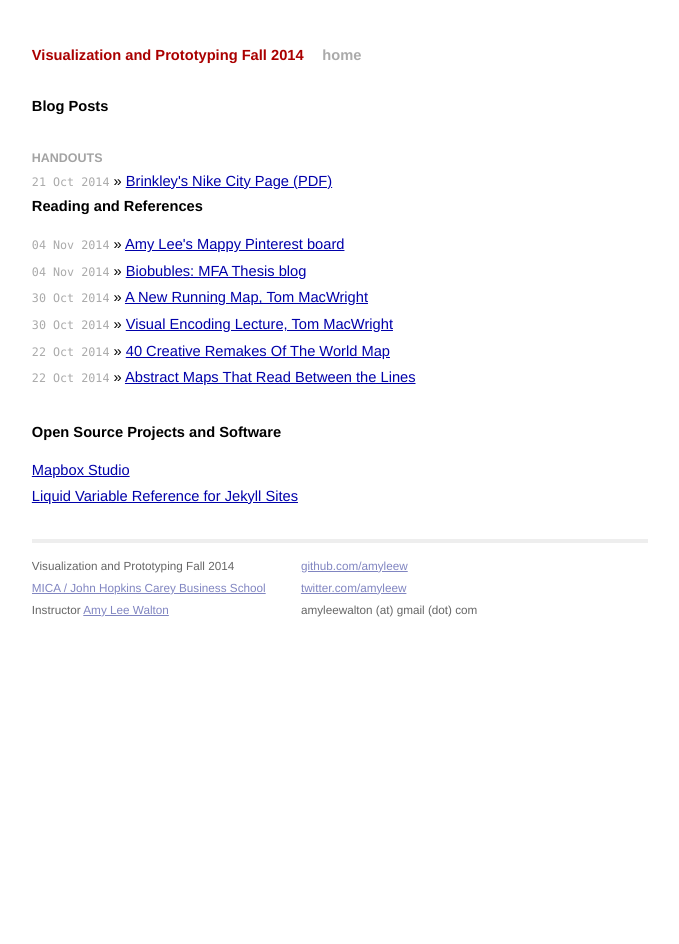
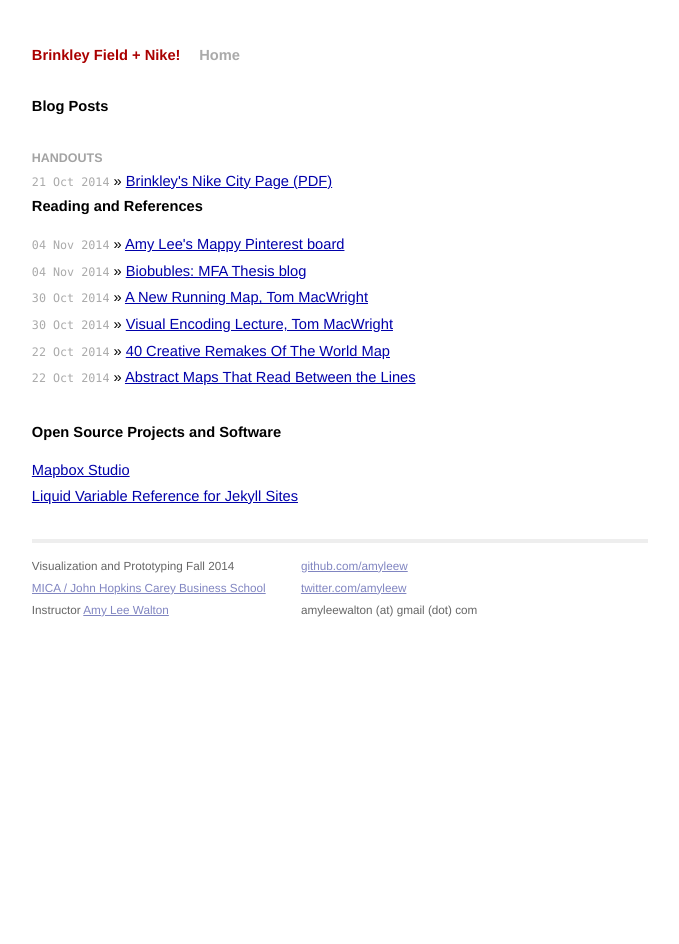
Before and after one commit to brinkleyfield/brinkleyfield.github.io, a Jekyll site: the page built from pages/favelinks.html, in a window 1280 px wide. Shown: the whole page, without its empty margins (300-979 px from the left). Built offline with Jekyll 4.4.1, drawn with Linux system fonts in a browser that asks for light colours; Markdown is read by kramdown in place of the engine named in the settings.

Commit message:
Trying to edit stuff on home page

```diff
--- a/_layouts/default.html
+++ b/_layouts/default.html
@@ -3,7 +3,7 @@
 <head>
    <meta http-equiv="content-type" content="text/html; charset=utf-8" />
    <title>{{ page.title }}</title>
-   <meta name="author" content="Amy Lee Walton" />
+   <meta name="author" content="Brinkley Field" />
    <meta name="readability-verification" content="QCzSs992GxmRYRKVpPeZ6LE2tS8aYKxsSSQKV8YM"/>
 
    <!-- syntax highlighting CSS -->
@@ -26,8 +26,8 @@
 
 <div class="site">
   <div class="title">
-    <a href="{{ site.url }}">Visualization and Prototyping Fall 2014</a>
-    <a class="extra" href="{{ site.url }}">home</a>
+    <a href="{{ site.url }}">Brinkley Field + Nike!</a>
+    <a class="extra" href="{{ site.url }}">Home</a>
   </div>
 
   {{ content }}
--- a/pages/favelinks.html
+++ b/pages/favelinks.html
@@ -1,6 +1,6 @@
 ---
 layout: default
-title: Visualization and Prototyping Fall 2014
+title: Brinkley Field + Nike!
 ---
 
 <div id="home">
```
